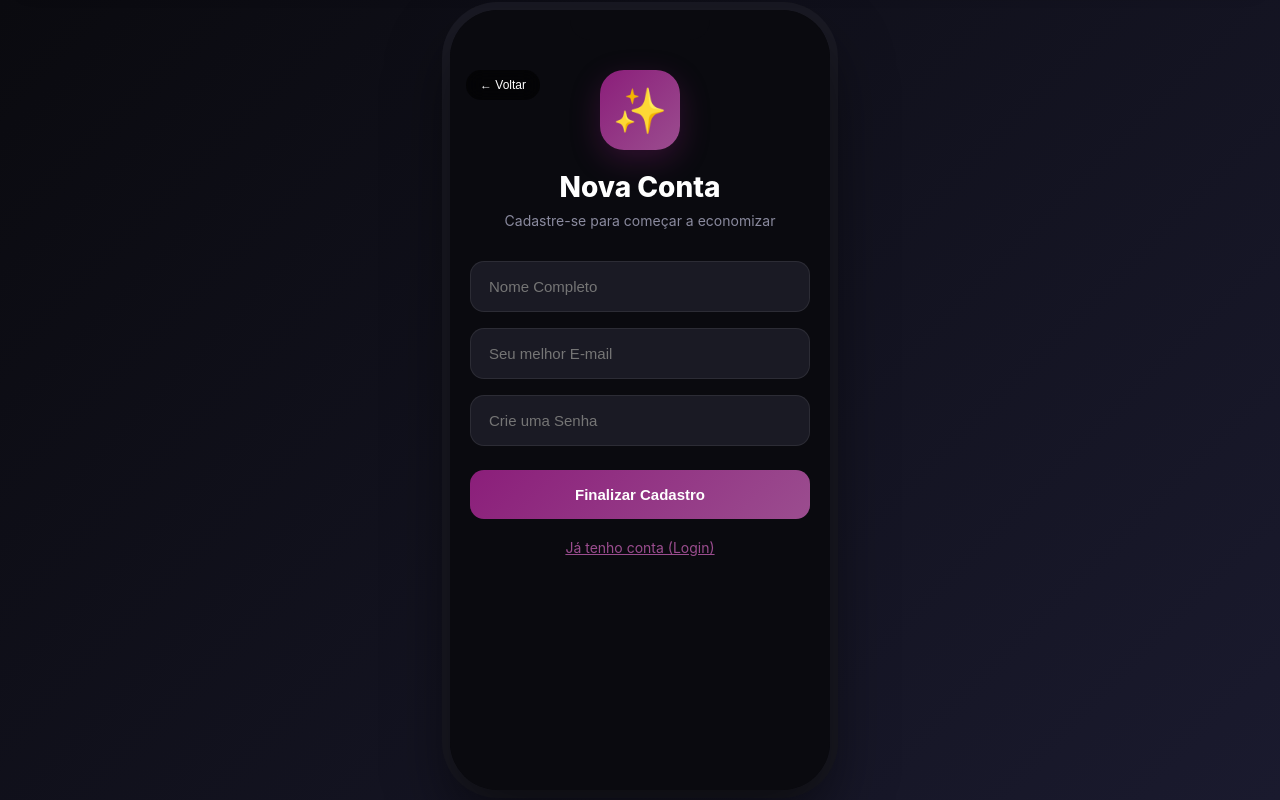
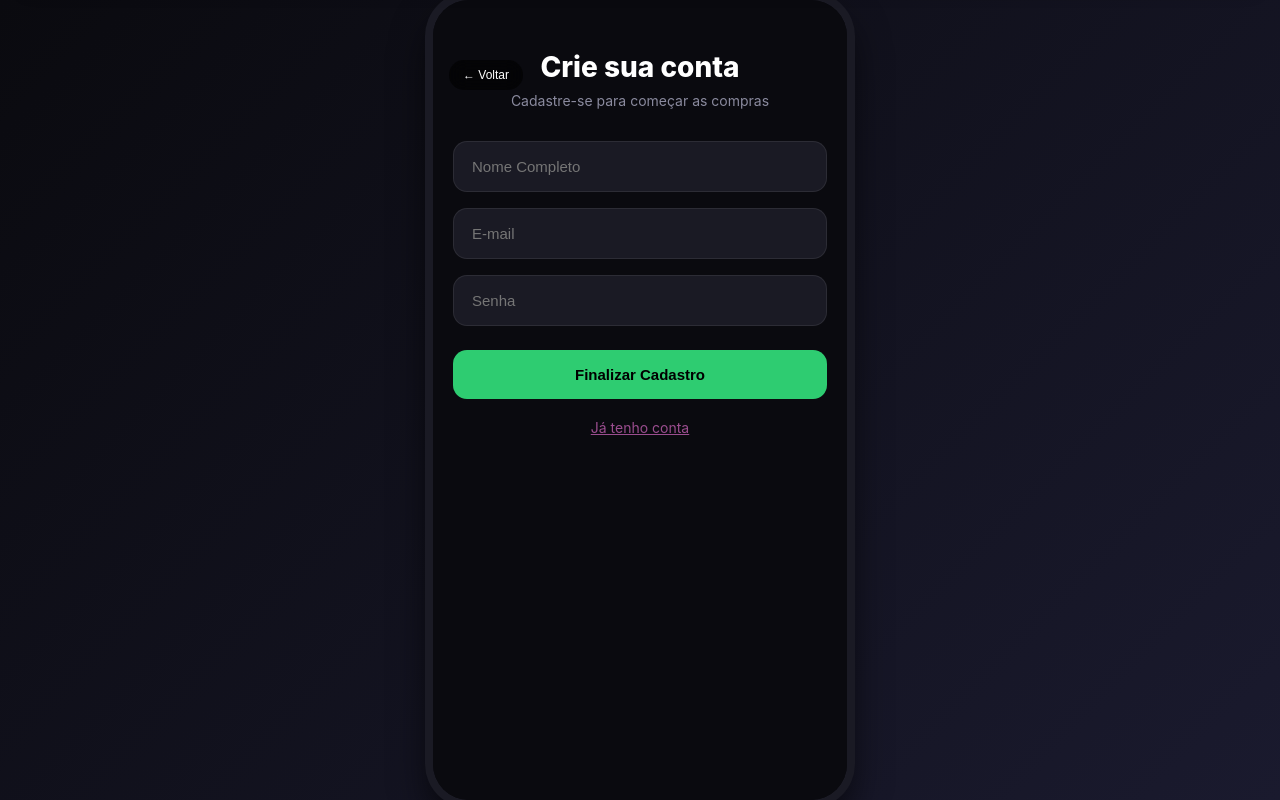
Before and after one commit to sahfroes/Estoque-Zero, a website: page www/index.html in a window 1280 px wide. Both pictures are taken after a click on the element "Criar nova conta". Drawn offline with nearby package versions, Linux system fonts and the light colour scheme.

Commit message:
Atualização do Jogo

```diff
--- a/www/index.html
+++ b/www/index.html
@@ -59,30 +59,29 @@
             }
         }
 
-        /* Celular Mockup */
+        @media (min-width: 415px) {
     #celular {
-            width: 380px;
-            height: 780px;
-            background: var(--bg-profundo);
-            border-radius: 48px;
+        height: 90vh;
+        max-height: 840px;
+        border-radius: 36px;
+        box-shadow: 0 0 0 8px #1a1a24, 0 20px 40px rgba(0, 0, 0, 0.8);
+    }
+}
+
+        #celular {
+    width: 100%;
+    max-width: 414px;
+    height: 100vh;
+    height: 100dvh;
     position: relative;
     overflow: hidden;
-            box-shadow: 0 30px 60px rgba(0,0,0,0.5), 0 0 0 8px #1a1a24;
+    background: var(--bg-profundo);
+    margin: 0 auto;
+    display: flex;
+    flex-direction: column;
         }
 
-        /* Notch */
-        #celular::before {
-            content: '';
-            position: absolute;
-            top: 0;
-            left: 50%;
-            transform: translateX(-50%);
-            width: 140px;
-            height: 30px;
-            background: #0a0a0f;
-            border-radius: 0 0 20px 20px;
-            z-index: 200;
-        }
+
 
         /* Status Bar */
         .status-bar {
@@ -99,15 +98,14 @@
         /* Telas */
         .tela {
      position: absolute;
-            top: 0;
-            left: 0;
-            width: 100%;
-            height: 100%;
-            padding: 60px 20px 30px;
+    inset: 0;
+    padding: 50px 20px 20px;
     display: none;
     flex-direction: column;
     overflow-y: auto;
+    -webkit-overflow-scrolling: touch;
     background: var(--bg-profundo);
+    box-sizing: border-box;
         }
 
         .tela.ativa {
@@ -169,6 +167,34 @@
             margin-top: 8px;
         }
 
+          .btn-login {
+            background: var(--verde);
+            color: #000;
+            border: none;
+            padding: 16px;
+            border-radius: 14px;
+            font-weight: 700;
+            font-size: 15px;
+            cursor: pointer;
+            width: 100%;
+            transition: all 0.2s;
+            margin-top: 8px;
+        }
+
+             .btn-cadastro {
+            background: var(--verde);
+            color: #000;
+            border: none;
+            padding: 16px;
+            border-radius: 14px;
+            font-weight: 700;
+            font-size: 15px;
+            cursor: pointer;
+            width: 100%;
+            transition: all 0.2s;
+            margin-top: 8px;
+        }
+
         .btn:active {
             transform: scale(0.97);
         }
@@ -184,7 +210,7 @@
             color: white;
         }
 
-        .link-alternativo {
+        .login, .cadastro {
             text-align: center;
             margin-top: 20px;
             font-size: 14px;
@@ -436,7 +462,7 @@
         .erro-camera {
     position: absolute;
     inset: 0;
-            background: rgba(0,0,0,0.9);
+    background: rgba(0, 0, 0, 0.9);
     display: flex;
     flex-direction: column;
     align-items: center;
@@ -444,8 +470,9 @@
     z-index: 30;
     text-align: center;
     padding: 20px;
+    word-break: break-word;
+    max-width: 100%;
 }
-
         .meta-progresso {
             background: rgba(255,255,255,0.1);
             border-radius: 10px;
@@ -512,48 +539,52 @@
     </button>
 
     <section id="tela-login" class="tela ativa">
-        <div class="logo-grande">📦</div>
+
         <h1>Estoque Zero</h1>
-        <p class="subtitulo">Controle financeiro com Realidade Aumentada</p>
+        <p class="subtitulo">Entre para começar a sua jornada de consumismo consciente</p>
         <div class="input-group">
-            <input type="email" id="login-email" placeholder="E-mail" value="joao@estoquezero.com">
+            <input type="email" id="login-email" placeholder="E-mail" value="nome@gmail.com">
         </div>
         <div class="input-group">
-            <input type="password" id="login-senha" placeholder="Senha" value="123456">
+            <input type="senha" id="login-senha" placeholder="Senha" value="">
         </div>
-        <button class="btn" onclick="fazerLogin()">Acessar Conta</button>
-        <div class="link-alternativo" onclick="navegarPara('tela-cadastro')">Criar nova conta</div>
+        <button class="btn-login" onclick="fazerLogin()">Acessar Conta</button>
+        <div class="cadastro" onclick="navegarPara('tela-cadastro')">Criar nova conta</div>
     </section>
 
     <section id="tela-cadastro" class="tela">
-        <div class="logo-grande">✨</div>
-        <h1>Nova Conta</h1>
-        <p class="subtitulo">Cadastre-se para começar a economizar</p>
+
+        <h1>Crie sua conta</h1>
+        <p class="subtitulo">Cadastre-se para começar as compras</p>
         <div class="input-group">
             <input type="text" id="cadastro-nome" placeholder="Nome Completo">
         </div>
         <div class="input-group">
-            <input type="email" id="cadastro-email" placeholder="Seu melhor E-mail">
+            <input type="email" id="cadastro-email" placeholder="E-mail">
         </div>
         <div class="input-group">
-            <input type="password" id="cadastro-senha" placeholder="Crie uma Senha">
+            <input type="senha" id="cadastro-senha" placeholder="Senha">
         </div>
-        <button class="btn btn-roxo" onclick="confirmarCadastro()">Finalizar Cadastro</button>
-        <div class="link-alternativo" onclick="navegarPara('tela-login')">Já tenho conta (Login)</div>
+        <button class="btn-cadastro" onclick="confirmarCadastro()">Finalizar Cadastro</button>
+        <div class="login" onclick="navegarPara('tela-login')">Já tenho conta</div>
     </section>
 
+
+    <!-- Tela de Boas-Vindas-->
     <section id="tela-boas-vindas" class="tela">
         <div class="card-saldo" style="padding: 20px;">
             <div style="display: flex; align-items: center; gap: 16px;">
                 <div style="width: 56px; height: 56px; background: rgba(255,255,255,0.2); border-radius: 50%; display: flex; align-items: center; justify-content: center; font-size: 24px;">👤</div>
                 <div style="text-align: left;">
-                    <p style="font-weight: 700; font-size: 18px;" id="welcome-nome">Olá, João!</p>
-                    <p style="font-size: 12px; opacity: 0.8;">Nível 4 &bull; Mestre de Estoque</p>
+                    <p style="font-weight: 700; font-size: 18px;" id="welcome-nome">Olá, Jogador!</p>
+                    <p style="font-size: 12px; opacity: 0.8;">Nível 1  &bull; Iniciante</p>
                 </div>
             </div>
         </div>
+
+
         <div class="card">
-            <p style="font-size: 11px; font-weight: 700; color: var(--nubank-roxo-claro); letter-spacing: 2px; margin-bottom: 16px; text-align: center;">📖 COMO JOGAR</p>
+            <p style="font-size: 11px; font-weight: 700; color: var(--nubank-roxo-claro); letter-spacing: 2px; margin-bottom: 16px; text-align: center;"> COMO JOGAR</p>
 
             <div class="passo-tutorial">
                 <div class="passo-numero">1</div>
@@ -584,12 +615,12 @@
             <button class="btn-outline" onclick="ajustarMeta(150)">R$ 150</button>
             <button class="btn-outline" onclick="ajustarMeta(200)">R$ 200</button>
         </div>
-        <button class="btn" onclick="iniciarScanner()">📷 Iniciar Scanner AR</button>
+        <button class="btn" onclick="iniciarScanner()"> Iniciar Scanner AR</button>
     </section>
 
     <section id="tela-camera" class="tela" style="padding: 50px 16px 20px;">
         <div class="header-camera" style="position: relative; z-index: 15;">
-            <div class="pill" id="cronometro">⏱️ 02:00</div>
+            <div class="pill" id="cronometro">⏱ 02:00</div>
             <div class="pill" id="total-gasto" style="color: var(--verde);">R$ 0,00</div>
         </div>
 
@@ -635,7 +666,7 @@
                 <div style="text-align: center; color: var(--texto-secundario); padding: 10px;">Nenhum item ainda</div>
             </div>
         </div>
-        <button class="btn-outline" onclick="finalizarCompra()" style="margin-top: 8px; position: relative; z-index: 15;">Finalizar Compra</button>
+        <button class="btn" onclick="finalizarCompra()" style="margin-top: 8px; position: relative; z-index: 15;">Finalizar Compra</button>
     </section>
 
     <section id="tela-vitoria" class="tela">
@@ -681,11 +712,18 @@
     let chartDepoisInstance = null;
 
     const produtos = {
-        "LEITE001": { nome: "Leite Integral", preco: 6.50, category: "ESSENCIAL" },
-        "PAO002": { nome: "Pão de Forma", preco: 8.90, category: "ESSENCIAL" },
-        "CHOCO004": { nome: "Chocolate", preco: 12.50, category: "LAZER" },
-        "FLOR001": { nome: "Flor Decorativa", preco: 15.00, category: "LAZER" },
-        "BISCOITO002": { nome: "Biscoito Recheado", preco: 4.20, category: "LAZER" }
+
+        "FLOR001": { nome: "Flor Decorativa", preco: 15.00, categoria: "LAZER" },
+        "CADERNO UNIVERSITÁRIO SIMPLES": { nome: "Caderno Universitário Simples", preco: 9.00, categoria: "Essencial" },
+        "CADERNO PERSONALIZADO DE PERSONAGEM/CAPA DURA":{nome:"Caderno Personalizado de Personagem/Capa Dura", preco: 32.00, categoria: "Supérfluo"},
+        "CANETA AZUL/PRETA BÁSICA":{nome: "Caneta azul/preta básica", preco: 2.50, categoria:"Essencial"},
+        "KIT DE CANETAS COLORIDAS/FINELINE":{nome: "Kit de canetas coloridas/fineline", preco: 25.00, categoria:"Supérfluo"},
+        "SABONETE/PASTA DE DENTE":{nome:"Sabonete/pasta de dente", preco: 6.00, categoria: "Essencial"},
+        "DESODORANTE":{nome: "Desodorante", preco: "14,00", categoria: "Essencial"},
+        "CAIXA DE CHOCOLATE":{nome: "Caixa de Chocolate", preco: 12.00, categoria: "Essencial"},
+        "SALGADINHO + REFRIGERANTE (LATA)":{nome: "Salgadinho + Refrigerante (Lata)", preco: 11.00, categoria: "Supérfluo"},
+        "CABO DE CARREGADOR (CELULAR)":{nome: "Cabo de Carregador (Celular)", preco: 15.00, categoria: "Essencial"},
+        "LIVRO DE FICÇÃO/HQ DO MOMENTO":{nome: "Livro de Ficção/HQ do Momento", preco: 40.00, categoria: "Supérfluo"}
     };
 
     function showToast(message) {
@@ -898,8 +936,9 @@
         const ctxBom = document.getElementById('grafico-bom').getContext('2d');
         const ctxDepois = document.getElementById('grafico-depois').getContext('2d');
 
-        const essenciais = carrinho.filter(i => i.category === "ESSENCIAL");
-        const lazerSuperfluo = carrinho.filter(i => i.category === "LAZER");
+        const essenciais = carrinho.filter(i => i.categoria === "ESSENCIAL");
+        const lazerSuperfluo = carrinho.filter(i => i.categoria === "LAZER");
+        const Superfluo = carrinho.filter(i => i.categoria === "SUPÉRFLUO");
 
         const totalEssenciais = essenciais.reduce((acc, curr) => acc + curr.preco, 0);
         const totalLazer = lazerSuperfluo.reduce((acc, curr) => acc + curr.preco, 0);
```
Lines whose indentation alone changed are shown as unchanged.
